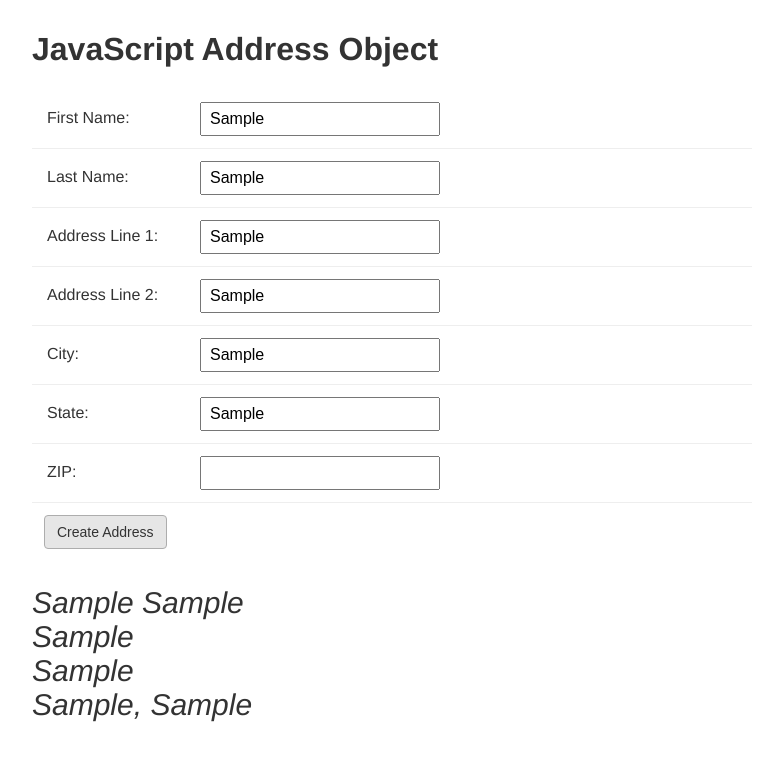
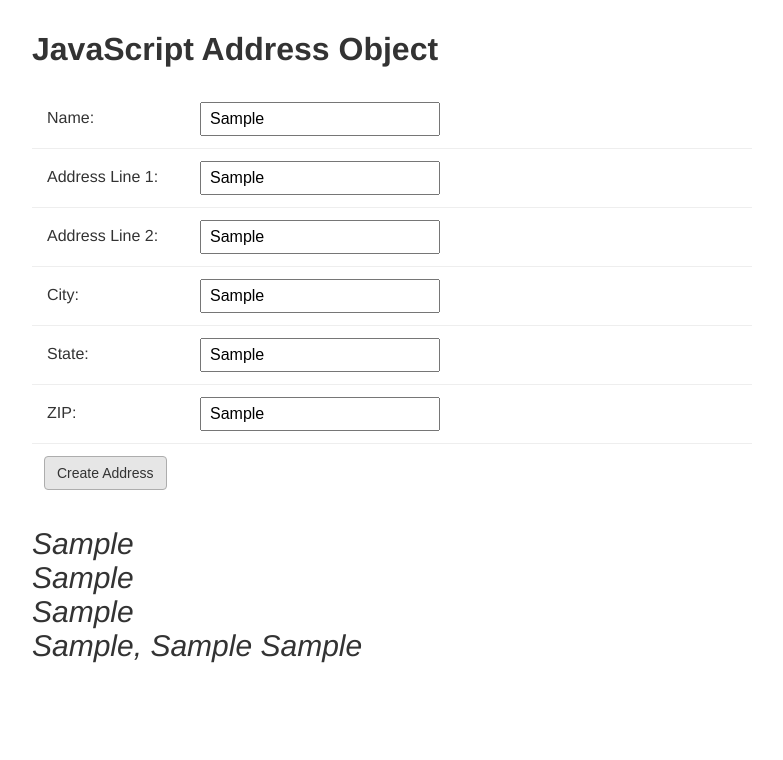
Before and after one commit to paulhbarker/javascript, a website: page index.html in a window 1280 px wide. Both pictures are taken after typing "Sample", "Sample", "Sample", "Sample", "Sample", "Sample" into the empty fields and a click on the button "Create Address". Shown: the whole page, without its empty margins (248-1031 px from the left). Drawn offline with Linux system fonts and the light colour scheme; files that its build step writes are made by us from their sources.

Commit message:
es6 transpiled to es5

```diff
--- a/_notes/dwsync.xml
+++ /dev/null
@@ -1,6 +0,0 @@
-<?xml version="1.0" encoding="utf-8" ?>
-<dwsync>
-<file name="index.html" server="cit261.paulbphoto.com//public_html/cit261/" local="3498202365" remote="3498205920" Dst="1" />
-<file name="object.js" server="cit261.paulbphoto.com//public_html/cit261/" local="3498067858" remote="3674601879666582180" Dst="1" />
-<file name="style.css" server="cit261.paulbphoto.com//public_html/cit261/" local="3498203598" remote="3498207180" Dst="1" />
-</dwsync>
--- a/index.html
+++ b/index.html
@@ -1,10 +1,10 @@
 <!doctype html>
 <html>
 <head>
-<meta charset="utf-8">
+	<meta charset='utf-8'>
 	<title>JavaScript Object</title>
-<link rel="stylesheet" type="text/css" href="style.css">
-<script src="object.js"></script>
+	<link rel='stylesheet' type='text/css' href='style.css'>
+	<script src='build/object.js'></script>
 </head>
 
 <body>
@@ -12,35 +12,31 @@
 <div class='address-form'>
 	<ul>
 		<li>
-          <label for="first_name">First Name: </label>
-          <input id="first_name" name="first_name" required type="text">
+			<label for='name'>Name: </label>
+			<input id='name' name='name' required type='text'>
 		</li>
 		<li>
-          <label for="last_name">Last Name: </label>
-          <input id="last_name" name="first_name" required type="text">
+			<label for='firstLine'>Address Line 1: </label>
+			<input id='firstLine' name='firstLine' required type='text'>
 		</li>
 		<li>
-          <label for="address_ln_1">Address Line 1: </label>
-          <input id="address_ln_1" name="address_ln_1" required type="text">
+			<label for='secondLine'>Address Line 2: </label>
+			<input id='secondLine' name='secondLine' type='text'>
 		</li>
 		<li>
-          <label for="address_ln_2">Address Line 2: </label>
-          <input id="address_ln_2" name="address_ln_2" type="text">
+			<label for='city'>City: </label>
+			<input id='city' name='city' required type='text'>
 		</li>
 		<li>
-          <label for="city">City: </label>
-          <input id="city" name="city" required type="text">
+			<label for='state'>State: </label>
+			<input id='state' name='state' required type='text'>
 		</li>
 		<li>
-          <label for="state">State: </label>
-          <input id="state" name="state" required type="text">
+			<label for='zip'>ZIP: </label>
+			<input id='zip' name='zip' required type='text'>
 		</li>
 		<li>
-          <label for="zip_code">ZIP: </label>
-          <input id="zip_code" name="zip_code" required type="text">
-      </li>
-      <li>
-        <button type='button' onClick="createAddress()">Create Address</button>
+			<button type='button' onClick='createAddress()'>Create Address</button>
 		</li>
 	</ul>
 </div>
--- a/object.js
+++ /dev/null
@@ -1,43 +0,0 @@
-// JavaScript Document
-function createAddress() {
-  var first_name =    document.querySelector('#first_name').value,
-      last_name =     document.querySelector('#last_name').value,
-	  address_ln_1 =  document.querySelector('#address_ln_1').value,
-	  address_ln_2 =  document.querySelector('#address_ln_2').value,
-	  city =          document.querySelector('#city').value,
-	  state =         document.querySelector('#state').value,
-	  zip_code =      document.querySelector('#zip_code').value,
-
-	  myAddress = new Address(first_name,
-	                    	  last_name,
-							  address_ln_1,
-							  address_ln_2,
-							  city,
-							  state,
-							  zip_code);
-  if( !myAddress ) {
-	return false;
-  } else {
-	 console.log( myAddress );
-	 document.querySelector('#output').innerHTML = myAddress.display_address();
-  }
-}
-
-function Address ( first_name, last_name, address_ln_1, address_ln_2, city, state, zip_code ) {
-  this.first_name = first_name;
-  this.last_name = last_name;
-  this.address_ln_1 = address_ln_1;
-  this.address_ln_2 = address_ln_2;
-  this.city = city;
-  this.state = state;
-  this.zip_code = zip_code;
-  this.full_name = function(){
-	return this.first_name + " " + this.last_name;
-  }
-  this.display_address = function(){
-	return this.full_name() + "<br>" +
-	       this.address_ln_1 + "<br>" +
-		   this.address_ln_2 + "<br>" +
-		   this.city + ", " + this.state + " " + this.zip_code;
-  }
-}
--- /dev/null
+++ b/src/object.js
@@ -0,0 +1,36 @@
+// JavaScript Document
+function createAddress() {
+    const name = document.querySelector('#name').value;
+    const firstLine = document.querySelector('#firstLine').value;
+    const secondLine = document.querySelector('#secondLine').value;
+    const city = document.querySelector('#city').value;
+    const state = document.querySelector('#state').value;
+    const zip = document.querySelector('#zip').value;
+
+    const address = new Address({ name, firstLine, secondLine, city, state, zip });
+
+    if(!address) {
+        return false;
+    } else {
+        console.log( address );
+        document.querySelector('#output').innerHTML = address.display();
+    }
+}
+
+class Address {
+    constructor(options) {
+        this.name = options.name;
+        this.firstLine = options.firstLine;
+        this.secondLine = options.secondLine;
+        this.city = options.city;
+        this.state = options.state;
+        this.zip = options.zip;
+    }
+
+    display() {
+        return this.name + '<br>' +
+            this.firstLine + '<br>' +
+            this.secondLine + '<br>' +
+            this.city + ', ' + this.state + ' ' + this.zip;
+    }
+}
```
Also changed, not shown: package.json (added, +23 -0 lines), 1 other file. Lines whose indentation alone changed are shown as unchanged.
